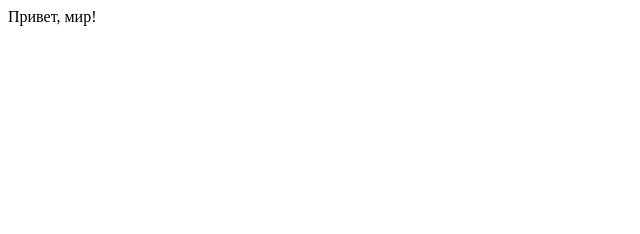
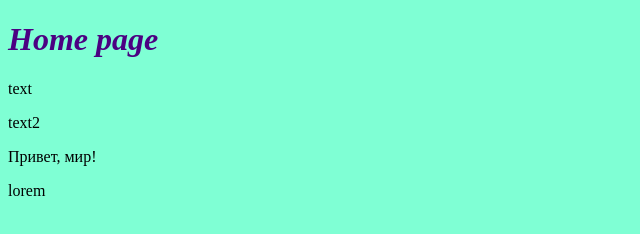
Before and after one commit to svetlana123456789/lesson, a plain HTML site: page index.html in a window 1280 px wide. Shown: the whole page, without its empty margins (0-640 px from the left). Drawn offline with Linux system fonts and the light colour scheme.

Commit message:
update html file

```diff
--- a/index.html
+++ b/index.html
@@ -4,7 +4,33 @@
     <meta chrset="utf-8">
     <title>Home</title>
 </head>
-<body>
-    Привет, мир!
+<body style="background: #7FFFD4">
+	<h1 style="color: #4B0082">
+		<i>
+			Home page
+		</i>
+	</h1>
+	<!-- <h2>Home page</h2> -->
+	<!-- <h3>Home page</h3> -->
+	<!-- <h4>Home page</h4> -->
+	<!-- <h5>Home page</h5> -->
+	<!-- <h6>Home page</h6> -->
+
+	<p>
+		text
+	</p>
+
+	<p>
+		text2
+	</p>
+
+	<p>
+    	Привет, мир!
+	</p>
+
+	<p>
+		lorem
+	</p>
+
 <body>
 </html>
```
